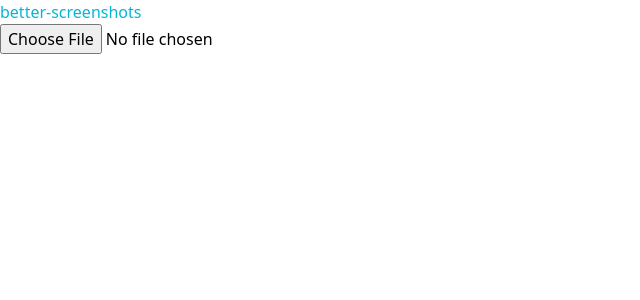
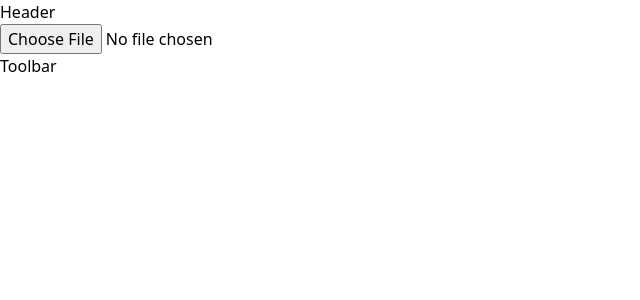
Before and after one commit to VishwaGauravIn/spiffy, a Next.js app: page / in a window 1280 px wide. Shown: the top 300 px of the page, without its empty margins (0-640 px from the left). Built offline with nearby package versions, Linux system fonts and the light colour scheme.

Commit message:
initial folder structure

```diff
--- /dev/null
+++ b/pages/components/header/Header.js
@@ -0,0 +1,7 @@
+import React from 'react'
+
+export default function Header() {
+  return (
+    <div>Header</div>
+  )
+}
--- a/pages/components/LocalView.js
+++ b/pages/components/localview/LocalView.js
@@ -1,7 +1,7 @@
 import React, { useEffect, useState } from "react";
 const getColors = require("get-image-colors");
 
-export default function App() {
+export default function LocalView() {
   const [img, setImg] = useState();
   const [colors, setColors] = useState([]);
 
--- /dev/null
+++ b/pages/components/toolbar/Toolbar.js
@@ -0,0 +1,7 @@
+import React from 'react'
+
+export default function Toolbar() {
+  return (
+    <div>Toolbar</div>
+  )
+}
--- a/pages/index.js
+++ b/pages/index.js
@@ -1,5 +1,7 @@
 import Head from "next/head";
-import App from "./components/LocalView";
+import Header from "./components/header/Header";
+import LocalView from "./components/localview/LocalView";
+import Toolbar from "./components/toolbar/Toolbar";
 
 export default function Home() {
   return (
@@ -11,8 +13,9 @@ export default function Home() {
       </Head>
 
       <main>
-        <p className="text-cyan-500">better-screenshots</p>
-        <App/>
+        <Header/>
+        <LocalView/>
+        <Toolbar/>
       </main>
     </>
   );
```
Also changed, not shown: 2 other files (tests, documents, lock files or other folders).
